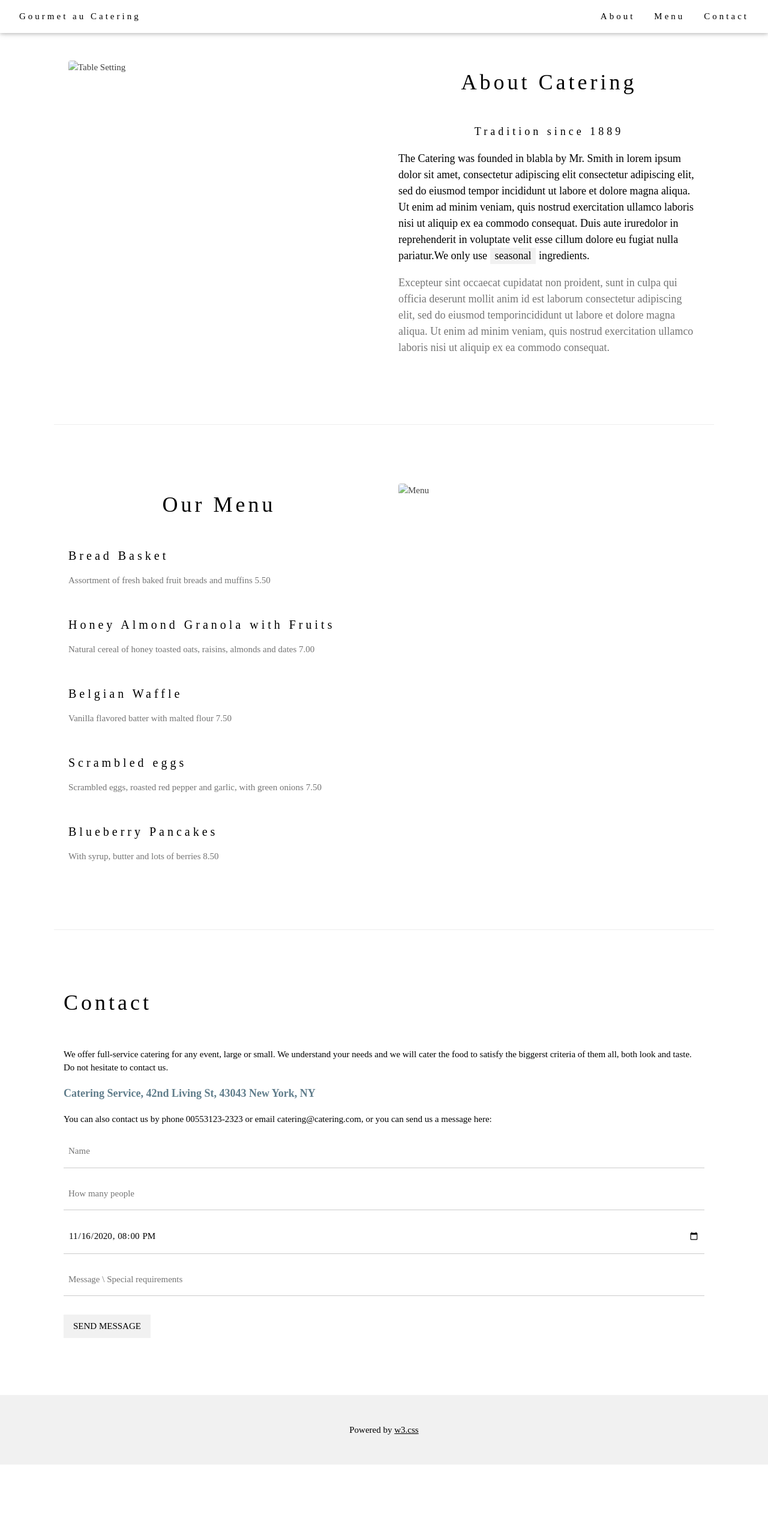
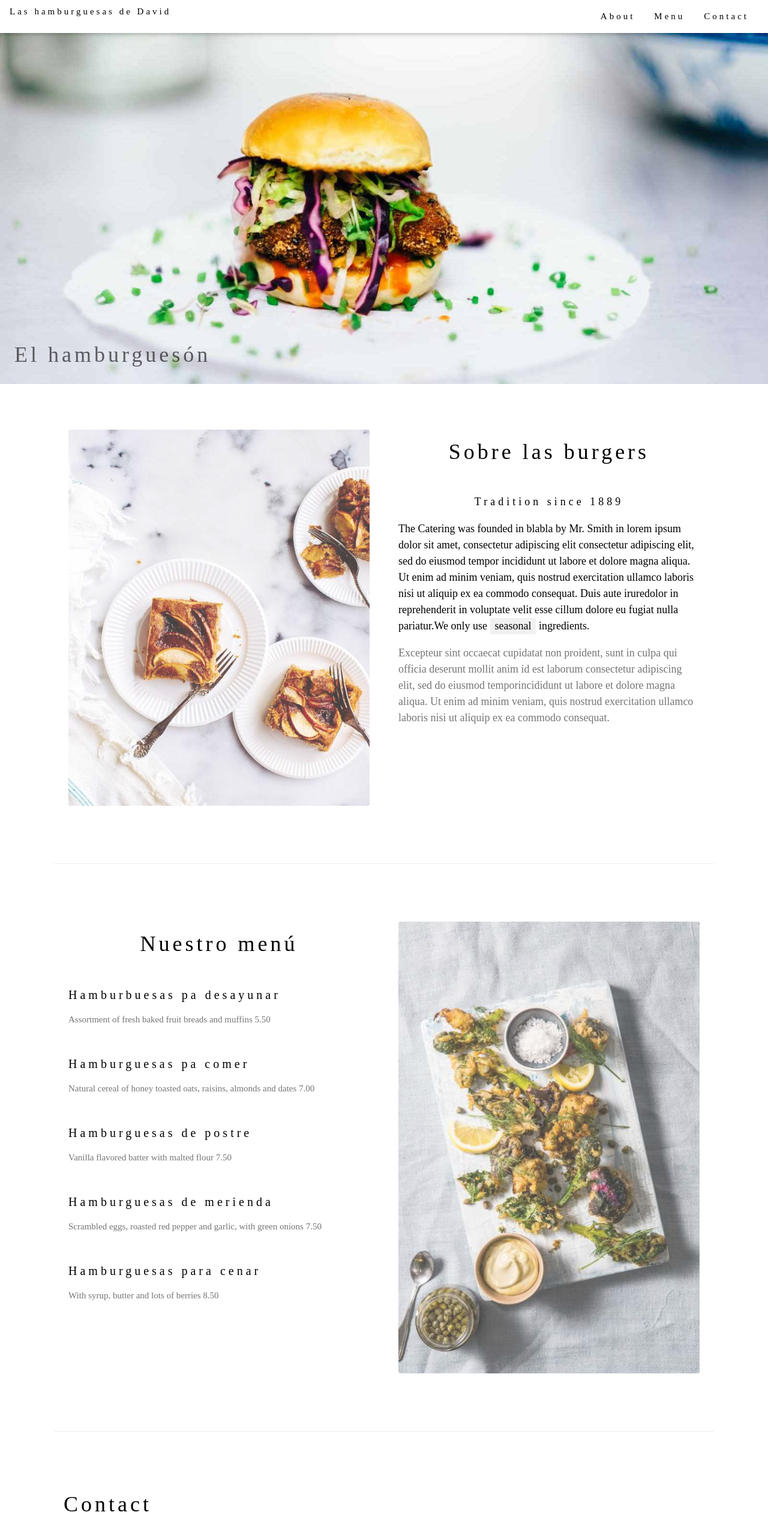
Before and after one commit to descmar540/actividadtemplate, a plain HTML site: page index.html in a window 1280 px wide. Shown: the top 2560 px of the page at 60% size. Before the commit the page ends 2441 px from the top, so only its background shows below. Drawn offline with Linux system fonts and the light colour scheme.

Commit message:
modificando el contenido y añadiendo imágenes

```diff
--- a/index.html
+++ b/index.html
@@ -1,7 +1,8 @@
 <!DOCTYPE html>
 <html>
+  <head>
+    <meta http-equiv="content-type" content="text/html; charset=UTF-8">
     <title>W3.CSS Template</title>
-<meta charset="UTF-8">
     <meta name="viewport" content="width=device-width, initial-scale=1">
     <link rel="stylesheet" href="estilos.css">
     <style>
@@ -11,97 +12,111 @@ h1, h2, h3, h4, h5, h6 {
   letter-spacing: 5px;
 }
 </style>
+  </head>
   <body>
-
     <!-- Navbar (sit on top) -->
     <div class="w3-top">
       <div class="w3-bar w3-white w3-padding w3-card" style="letter-spacing:4px;">
-    <a href="#home" class="w3-bar-item w3-button">Gourmet au Catering</a>
+        Las hamburguesas de David
         <!-- Right-sided navbar links. Hide them on small screens -->
-    <div class="w3-right w3-hide-small">
-      <a href="#about" class="w3-bar-item w3-button">About</a>
-      <a href="#menu" class="w3-bar-item w3-button">Menu</a>
-      <a href="#contact" class="w3-bar-item w3-button">Contact</a>
+        <div class="w3-right w3-hide-small"> <a href="#about" class="w3-bar-item w3-button">About</a>
+          <a href="#menu" class="w3-bar-item w3-button">Menu</a> <a href="#contact"
+            class="w3-bar-item w3-button">Contact</a> </div>
       </div>
     </div>
-</div>
-
     <!-- Header -->
-<header class="w3-display-container w3-content w3-wide" style="max-width:1600px;min-width:500px" id="home">
-  <img class="w3-image" src="/w3images/hamburger.jpg" alt="Hamburger Catering" width="1600" height="800">
+    <header class="w3-display-container w3-content w3-wide" style="max-width:1600px;min-width:500px"
+      id="home"> <img class="w3-image" src="img/hamburger.jpeg" alt="Hamburger Catering"
+        width="1600" height="800">
       <div class="w3-display-bottomleft w3-padding-large w3-opacity">
-    <h1 class="w3-xxlarge">Le Catering</h1>
+        <h1 class="w3-xxlarge">El hamburguesón</h1>
       </div>
     </header>
-
     <!-- Page content -->
     <div class="w3-content" style="max-width:1100px">
-
       <!-- About Section -->
       <div class="w3-row w3-padding-64" id="about">
-    <div class="w3-col m6 w3-padding-large w3-hide-small">
-     <img src="/w3images/tablesetting2.jpg" class="w3-round w3-image w3-opacity-min" alt="Table Setting" width="600" height="750">
-    </div>
-
+        <div class="w3-col m6 w3-padding-large w3-hide-small"> <img src="img/tablesetting2.jpeg"
+            class="w3-round w3-image w3-opacity-min" alt="Table Setting" width="600"
+            height="750"> </div>
         <div class="w3-col m6 w3-padding-large">
-      <h1 class="w3-center">About Catering</h1><br>
+          <h1 class="w3-center">Sobre las burgers</h1>
+          <br>
           <h5 class="w3-center">Tradition since 1889</h5>
-      <p class="w3-large">The Catering was founded in blabla by Mr. Smith in lorem ipsum dolor sit amet, consectetur adipiscing elit consectetur adipiscing elit, sed do eiusmod tempor incididunt ut labore et dolore magna aliqua. Ut enim ad minim veniam, quis nostrud exercitation ullamco laboris nisi ut aliquip ex ea commodo consequat. Duis aute iruredolor in reprehenderit in voluptate velit esse cillum dolore eu fugiat nulla pariatur.We only use <span class="w3-tag w3-light-grey">seasonal</span> ingredients.</p>
-      <p class="w3-large w3-text-grey w3-hide-medium">Excepteur sint occaecat cupidatat non proident, sunt in culpa qui officia deserunt mollit anim id est laborum consectetur adipiscing elit, sed do eiusmod temporincididunt ut labore et dolore magna aliqua. Ut enim ad minim veniam, quis nostrud exercitation ullamco laboris nisi ut aliquip ex ea commodo consequat.</p>
+          <p class="w3-large">The Catering was founded in blabla by Mr. Smith in
+            lorem ipsum dolor sit amet, consectetur adipiscing elit consectetur
+            adipiscing elit, sed do eiusmod tempor incididunt ut labore et
+            dolore magna aliqua. Ut enim ad minim veniam, quis nostrud
+            exercitation ullamco laboris nisi ut aliquip ex ea commodo
+            consequat. Duis aute iruredolor in reprehenderit in voluptate velit
+            esse cillum dolore eu fugiat nulla pariatur.We only use <span class="w3-tag w3-light-grey">seasonal</span>
+            ingredients.</p>
+          <p class="w3-large w3-text-grey w3-hide-medium">Excepteur sint
+            occaecat cupidatat non proident, sunt in culpa qui officia deserunt
+            mollit anim id est laborum consectetur adipiscing elit, sed do
+            eiusmod temporincididunt ut labore et dolore magna aliqua. Ut enim
+            ad minim veniam, quis nostrud exercitation ullamco laboris nisi ut
+            aliquip ex ea commodo consequat.</p>
         </div>
       </div>
-
       <hr>
-
       <!-- Menu Section -->
       <div class="w3-row w3-padding-64" id="menu">
         <div class="w3-col l6 w3-padding-large">
-      <h1 class="w3-center">Our Menu</h1><br>
-      <h4>Bread Basket</h4>
-      <p class="w3-text-grey">Assortment of fresh baked fruit breads and muffins 5.50</p><br>
-
-      <h4>Honey Almond Granola with Fruits</h4>
-      <p class="w3-text-grey">Natural cereal of honey toasted oats, raisins, almonds and dates 7.00</p><br>
-
-      <h4>Belgian Waffle</h4>
-      <p class="w3-text-grey">Vanilla flavored batter with malted flour 7.50</p><br>
-
-      <h4>Scrambled eggs</h4>
-      <p class="w3-text-grey">Scrambled eggs, roasted red pepper and garlic, with green onions 7.50</p><br>
-
-      <h4>Blueberry Pancakes</h4>
+          <h1 class="w3-center">Nuestro menú</h1>
+          <br>
+          <h4>Hamburbuesas pa desayunar</h4>
+          <p class="w3-text-grey">Assortment of fresh baked fruit breads and
+            muffins 5.50</p>
+          <br>
+          <h4>Hamburguesas pa comer</h4>
+          <p class="w3-text-grey">Natural cereal of honey toasted oats, raisins,
+            almonds and dates 7.00</p>
+          <br>
+          <h4>Hamburguesas de postre</h4>
+          <p class="w3-text-grey">Vanilla flavored batter with malted flour 7.50</p>
+          <br>
+          <h4>Hamburguesas de merienda</h4>
+          <p class="w3-text-grey">Scrambled eggs, roasted red pepper and garlic,
+            with green onions 7.50</p>
+          <br>
+          <h4>Hamburguesas para cenar</h4>
           <p class="w3-text-grey">With syrup, butter and lots of berries 8.50</p>
         </div>
-
-    <div class="w3-col l6 w3-padding-large">
-      <img src="/w3images/tablesetting.jpg" class="w3-round w3-image w3-opacity-min" alt="Menu" style="width:100%">
+        <div class="w3-col l6 w3-padding-large"> <img src="img/tablesetting.jpeg"
+            class="w3-round w3-image w3-opacity-min" alt="Menu" style="width:100%">
         </div>
       </div>
-
       <hr>
-
       <!-- Contact Section -->
       <div class="w3-container w3-padding-64" id="contact">
-    <h1>Contact</h1><br>
-    <p>We offer full-service catering for any event, large or small. We understand your needs and we will cater the food to satisfy the biggerst criteria of them all, both look and taste. Do not hesitate to contact us.</p>
-    <p class="w3-text-blue-grey w3-large"><b>Catering Service, 42nd Living St, 43043 New York, NY</b></p>
-    <p>You can also contact us by phone 00553123-2323 or email catering@catering.com, or you can send us a message here:</p>
+        <h1>Contact</h1>
+        <br>
+        <p>Si quieres comer hamburguesas hasta reventar, llámanos sin
+          compromiso, te vas a hartar..</p>
+        <p class="w3-text-blue-grey w3-large"><b>Catering Service, 42nd Living
+            St, 43043 New York, NY</b></p>
+        <p>You can also contact us by phone 00553123-2323 or email
+          catering@catering.com, or you can send us a message here:</p>
         <form action="/action_page.php" target="_blank">
-      <p><input class="w3-input w3-padding-16" type="text" placeholder="Name" required name="Name"></p>
-      <p><input class="w3-input w3-padding-16" type="number" placeholder="How many people" required name="People"></p>
-      <p><input class="w3-input w3-padding-16" type="datetime-local" placeholder="Date and time" required name="date" value="2020-11-16T20:00"></p>
-      <p><input class="w3-input w3-padding-16" type="text" placeholder="Message \ Special requirements" required name="Message"></p>
-      <p><button class="w3-button w3-light-grey w3-section" type="submit">SEND MESSAGE</button></p>
+          <p><input class="w3-input w3-padding-16" placeholder="Name" required=""
+              name="Name" type="text"></p>
+          <p><input class="w3-input w3-padding-16" placeholder="How many people"
+              required="" name="People" type="number"></p>
+          <p><input class="w3-input w3-padding-16" placeholder="Date and time" required=""
+              name="date" value="2020-11-16T20:00" type="datetime-local"></p>
+          <p><input class="w3-input w3-padding-16" placeholder="Message \ Special requirements"
+              required="" name="Message" type="text"></p>
+          <p><button class="w3-button w3-light-grey w3-section" type="submit">SEND
+              MESSAGE</button></p>
         </form>
       </div>
-
       <!-- End page content -->
     </div>
-
     <!-- Footer -->
     <footer class="w3-center w3-light-grey w3-padding-32">
-  <p>Powered by <a href="https://www.w3schools.com/w3css/default.asp" title="W3.CSS" target="_blank" class="w3-hover-text-green">w3.css</a></p>
+      <p>Powered by <a href="https://www.w3schools.com/w3css/default.asp" title="W3.CSS"
+          target="_blank" class="w3-hover-text-green">w3.css</a></p>
     </footer>
-
   </body>
 </html>
```
Also changed, not shown: img/hamburger.jpeg (added), img/tablesetting.jpeg (added), img/tablesetting2.jpeg (added), 1 other file. Lines whose indentation alone changed are shown as unchanged.
